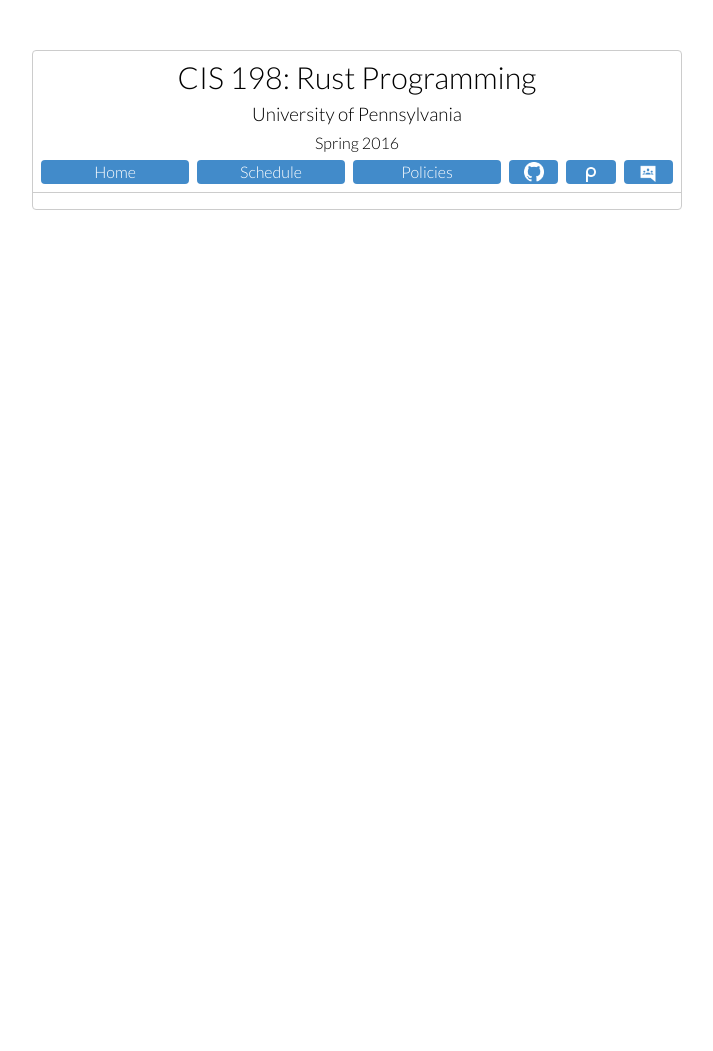
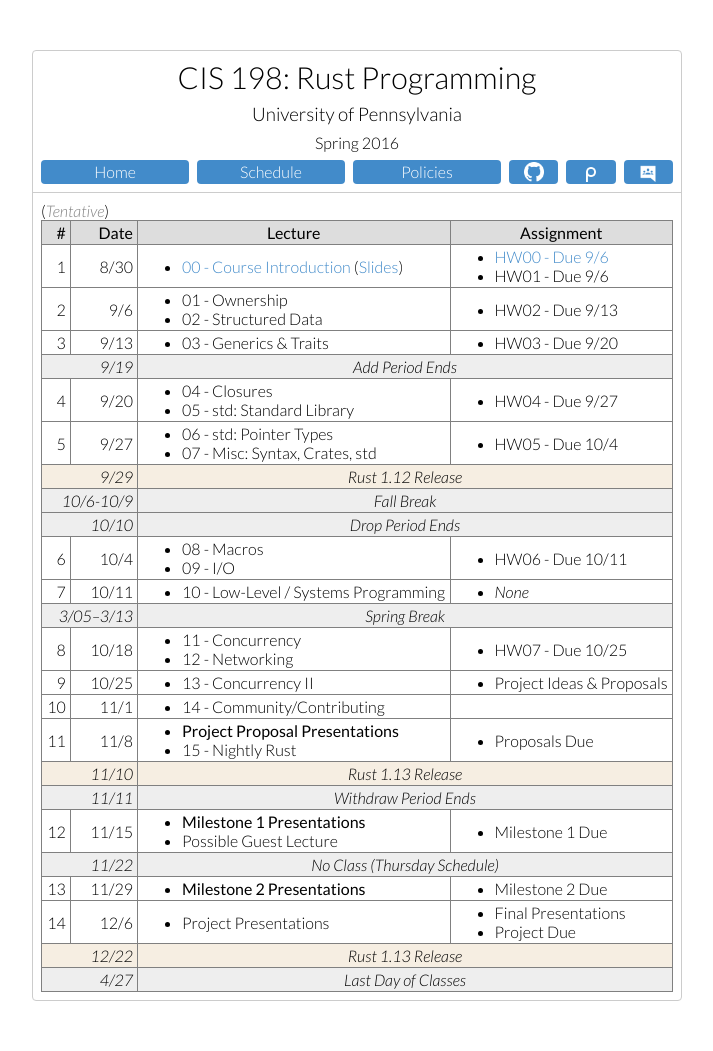
Before and after one commit to cis198-2016f/cis198-2016f.github.io, a Jekyll site: the page built from schedule/index.html, in a window 1280 px wide. Shown: the whole page, without its empty margins (283-996 px from the left). Built offline with Jekyll 4.4.1, drawn with Linux system fonts in a browser that asks for light colours; before the commit the page ends 900 px from its top, so only the background shows below that.

Commit message:
Initial schedule.

```diff
--- a/_config.yml
+++ b/_config.yml
@@ -2,8 +2,8 @@
 title: "CIS 198: Rust Programming"
 email: "cis198@cis.upenn.edu"
 baseurl: ""
-url: "http://cis198-2016s.github.io"
-github_username: cis198-2016s
+url: "http://cis198-2016f.github.io"
+github_username: cis198-2016f
 
 # Build settings
 markdown: kramdown
--- a/schedule/index.html
+++ b/schedule/index.html
@@ -1,6 +1,8 @@
 ---
 layout: default
 title: Schedule
+slides_repo: https://github.com/cis198-2016f/slides/blob/gh-pages/
+hw_repo: https://github.com/cis198-2016f/homework/tree/master/
 permalink: /schedule/
 ---
 
@@ -51,5 +53,198 @@
 
 <section>
   <div>
+    <p>
+      (<span class="tentative">Tentative</span>)
+    </p>
+    <table class="schedule">
+      <thead>
+        <tr>
+          <th>#</th>
+          <th>Date</th>
+          <th>Lecture</th>
+          <th>Assignment</th>
+      </thead>
+      <tr>
+        <td>1 <td>8/30
+        <td>
+          <ul>
+            <li><a href="{{ page.slides_repo }}/00/content.md">
+                00 - Course Introduction</a> (<a href="/slides/00/">Slides</a>)
+          </ul>
+        <td>
+          <ul>
+            <li><a href="{{ page.hw_repo }}/hw00">HW00 - Due 9/6</a>
+            <li>HW01 - Due 9/6
+          </ul>
+
+      <tr>
+        <td>2 <td>9/6
+        <td>
+          <ul>
+            <li> 01 - Ownership</a>
+            <li> 02 - Structured Data</a>
+          </ul>
+        <td>
+          <ul>
+            <li>HW02 - Due 9/13
+          </ul>
+
+      <tr>
+        <td>3 <td>9/13
+        <td>
+          <ul>
+            <li> 03 - Generics & Traits</a>
+          </ul>
+        <td>
+          <ul>
+            <li>HW03 - Due 9/20
+          </ul>
+
+      <tr class="schedevent"> <td colspan=2>9/19 <td colspan=2>Add Period Ends
+
+      <tr>
+        <td>4 <td>9/20
+        <td>
+          <ul>
+            <li> 04 - Closures</a>
+            <li> 05 - std: Standard Library</a>
+          </ul>
+        <td>
+          <ul>
+            <li>HW04 - Due 9/27
+          </ul>
+
+      <tr>
+        <td>5 <td>9/27
+            <td>
+          <ul>
+            <li> 06 - std: Pointer Types</a>
+            <li> 07 - Misc: Syntax, Crates, std</a>
+          </ul>
+        <td>
+          <ul>
+            <li>HW05 - Due 10/4
+          </ul>
+
+      <tr class="rustevent"> <td colspan=2>9/29 <td colspan=2>Rust 1.12 Release
+
+      <tr class="schedevent"> <td colspan=2>10/6-10/9 <td colspan=2>Fall Break
+
+      <tr class="schedevent"> <td colspan=2>10/10 <td colspan=2>Drop Period Ends
+
+      <tr>
+        <td>6 <td>10/4
+        <td>
+          <ul>
+            <li> 08 - Macros</a>
+            <li> 09 - I/O</a>
+          </ul>
+        <td>
+          <ul>
+            <li>HW06 - Due 10/11
+          </ul>
+
+      <tr>
+        <td>7 <td>10/11
+        <td>
+          <ul>
+            <li> 10 - Low-Level / Systems Programming</a>
+          </ul>
+        <td>
+          <ul>
+            <li><em>None</em></li>
+          </ul>
+
+      <tr class="schedevent"> <td colspan=2>3/05&ndash;3/13 <td colspan=2>Spring Break
+
+      <tr>
+        <td>8 <td>10/18
+        <td>
+          <ul>
+            <li> 11 - Concurrency</a>
+            <li> 12 - Networking</a>
+          </ul>
+        <td>
+          <ul>
+            <li>HW07 - Due 10/25
+          </ul>
+
+      <tr>
+        <td>9 <td>10/25
+            <td>
+          <ul>
+            <li> 13 - Concurrency II</a>
+          </ul>
+        <td>
+          <ul>
+            <li>Project Ideas &amp; Proposals
+          </ul>
+
+      <tr>
+        <td>10 <td>11/1
+        <td>
+          <ul>
+            <li> 14 - Community/Contributing</a>
+          </ul>
+        <td>
+
+      <tr>
+        <td>11 <td>11/8
+        <td>
+          <ul>
+            <li><strong>Project Proposal Presentations</strong>
+            <li> 15 - Nightly Rust</a>
+          </ul>
+        <td>
+          <ul>
+            <li>Proposals Due
+          </ul>
+
+      <tr class="rustevent"> <td colspan=2>11/10 <td colspan=2>Rust 1.13 Release
+
+      <tr class="schedevent"> <td colspan=2>11/11 <td colspan=2>Withdraw Period Ends
+
+      <tr>
+        <td>12 <td>11/15
+        <td>
+          <ul>
+            <li><strong>Milestone 1 Presentations</strong>
+            <li>Possible Guest Lecture</a>
+          </ul>
+        <td>
+          <ul>
+            <li>Milestone 1 Due
+          </ul>
+
+      <tr class="schedevent"> <td colspan=2>11/22 <td colspan=2>No Class (Thursday Schedule)
+
+      <tr>
+        <td>13 <td>11/29
+        <td>
+          <ul>
+            <li><strong>Milestone 2 Presentations</strong>
+          </ul>
+        <td>
+          <ul>
+            <li>Milestone 2 Due
+          </ul>
+
+      <tr>
+        <td>14 <td>12/6
+        <td>
+          <ul>
+            <li>
+                Project Presentations
+          </ul>
+        <td>
+          <ul>
+            <li>Final Presentations
+            <li>Project Due
+          </ul>
+
+      <tr class="rustevent"> <td colspan=2>12/22 <td colspan=2>Rust 1.13 Release
+
+      <tr class="schedevent"> <td colspan=2>4/27 <td colspan=2>Last Day of Classes
+    </table>
   </div>
 </section>
```
Also changed, not shown: Gemfile.lock.
